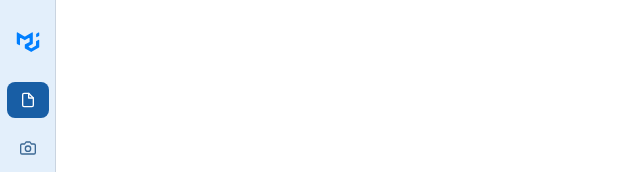
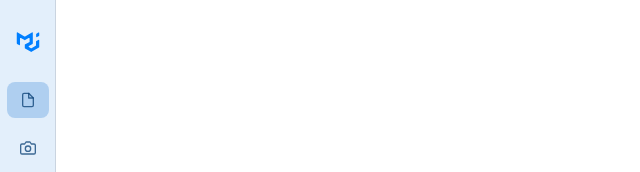
Before and after one commit to Roy-Kid/molvis-ui, a React (Vite) app: page / in a window 1280 px wide. Shown: the top 172 px of the page, without its empty margins (0-640 px from the left). Built offline with nearby package versions, Linux system fonts and the light colour scheme.

Commit message:
add buttonhightlight to sidebar button but take no effect

```diff
--- a/src/components/FirstSidebar.tsx
+++ b/src/components/FirstSidebar.tsx
@@ -8,9 +8,12 @@ import Sheet from '@mui/joy/Sheet';
 import MolvisLogo from './MolvisLogo';
 import { toggleSidebar } from '../utils/sidebarController';
 
-import {FiCamera, FiFile, FiSettings} from 'react-icons/fi';
+import { FiCamera, FiFile, FiSettings } from 'react-icons/fi';
+import { useState } from 'react';
+
 
 export default function FirstSidebar() {
+  const [buttonHighlight, setButtonHighlight] = useState(true);
   return (
     <Sheet
       className="FirstSidebar"
@@ -53,10 +56,9 @@ export default function FirstSidebar() {
       <List sx={{ '--ListItem-radius': '8px', '--List-gap': '12px' }}>
         <ListItem>
           <ListItemButton
-            selected
-            variant="solid"
-            color="primary"
-            onClick={() => toggleSidebar()}
+            selected={buttonHighlight}
+            onClick={() => { toggleSidebar(); buttonHighlight ? setButtonHighlight(false) : setButtonHighlight(true);
+               }}
           >
             <FiFile />
           </ListItemButton>
```
